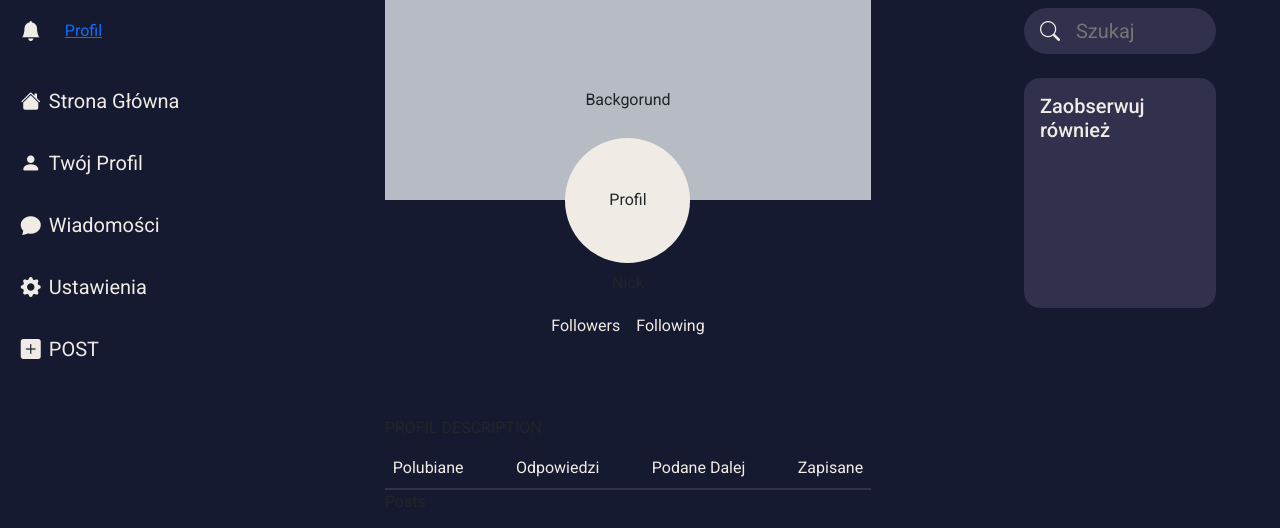
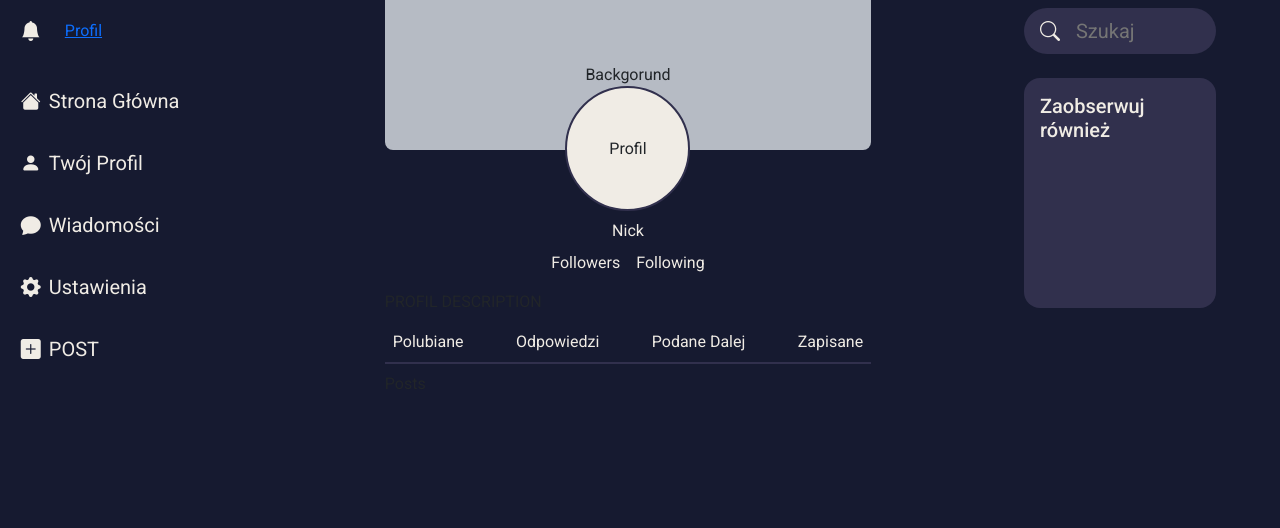
Before and after one commit to BiOSFire/weber, a Vue app in the folder frontend/: page /profil in a window 1280 px wide. Shown: the top 528 px of the page. Built offline with nearby package versions, Linux system fonts and the light colour scheme.

Commit message:
Adjustments for text, margin, padding

```diff
--- a/frontend/src/profil/components/ImageComponent.vue
+++ b/frontend/src/profil/components/ImageComponent.vue
@@ -1,7 +1,7 @@
 <template>
   <div class="d-flex flex-column align-items-center">
     <div
-      class="profil-background d-flex justify-content-center align-items-center z-0"
+      class="profil-background d-flex justify-content-center align-items-center z-0 rounded-bottom-3"
     >
       Backgorund
     </div>
@@ -14,7 +14,7 @@
         </div>
         <div class="nick">Nick</div>
       </div>
-      <div class="followers d-flex flex-row justify-content-between my-3">
+      <div class="followers d-flex flex-row justify-content-between my-2">
         <span class="followers-number mx-2">Followers</span>
         <span class="followers-number mx-2">Following</span>
       </div>
@@ -24,23 +24,27 @@
 <style scoped>
 .profil-background {
   width: 100%;
-  height: 200px;
+  height: 150px;
   background-color: #b6bbc4;
 }
 .profil {
   width: 100%;
-  height: 160px;
 }
 .profil-image {
   width: 125px;
   height: 125px;
   background-color: #f0ece5;
+  border: 2px solid #31304d;
 }
 .profil-content {
-  top: -15%;
+  top: -22%;
+  height: 140px;
 }
 .followers {
   width: 35%;
   color: #f0ece5;
 }
+.nick {
+  color: #f0ece5;
+}
 </style>
--- a/frontend/src/profil/components/ProfilComponent.vue
+++ b/frontend/src/profil/components/ProfilComponent.vue
@@ -1,11 +1,11 @@
 <template>
   <div
-    class="header d-flex flex-row gap-3 w-100 justify-content-between align-items-center gap-2 top-0"
+    class="header d-flex flex-row gap-3 w-100 justify-content-between align-items-center gap-2 top-0 my-2"
   >
-    <button class="btn-top fs-6 p-2 pt-3">Polubiane</button>
-    <button class="btn-top fs-6 p-2 pt-3">Odpowiedzi</button>
-    <button class="btn-top fs-6 p-2 pt-3">Podane Dalej</button>
-    <button class="btn-top fs-6 p-2 pt-3">Zapisane</button>
+    <button class="btn-top fs-6 p-2">Polubiane</button>
+    <button class="btn-top fs-6 p-2">Odpowiedzi</button>
+    <button class="btn-top fs-6 p-2">Podane Dalej</button>
+    <button class="btn-top fs-6 p-2">Zapisane</button>
   </div>
 </template>
   <style scoped>
```
